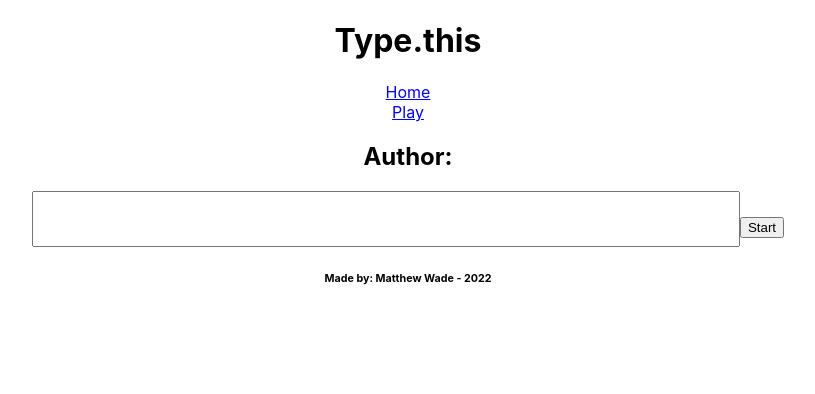
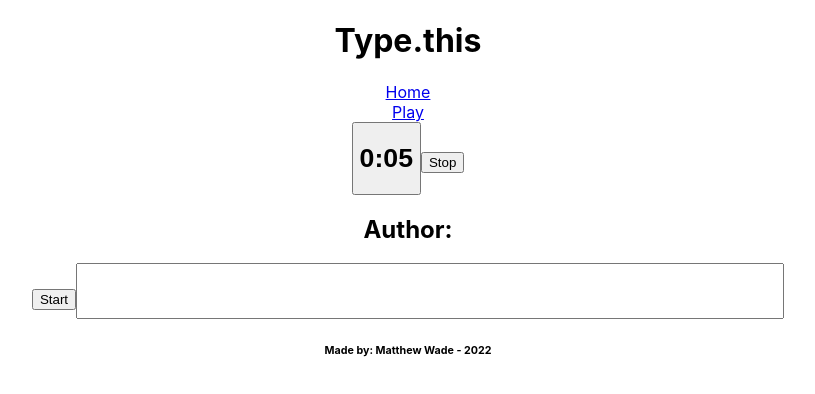
Before and after one commit to tylerwade124/type-this, a React (Create React App) app in the folder react-type-this/: page /game in a window 1280 px wide. Shown: the top 394 px of the page, without its empty margins (232-1047 px from the left). Built offline with nearby package versions, Linux system fonts and the light colour scheme; no server answers.

Commit message:
working timer

```diff
--- a/react-type-this/src/components/Game.jsx
+++ b/react-type-this/src/components/Game.jsx
@@ -1,5 +1,6 @@
 import { useState, useEffect } from 'react'
 import axios from 'axios'
+import Timer from './Timer'
 
 export default function Game () {
 
@@ -57,6 +58,9 @@ export default function Game () {
 
 
 
+
+
+
     if (!game) {
         return <h1>Loading...</h1>
     } else {
@@ -64,10 +68,7 @@ export default function Game () {
 
         return (
             <div>
-
-
-
-
+                <Timer />
                 <h2>Author: {game.author}</h2>
 
 
@@ -76,15 +77,16 @@ export default function Game () {
                     <h3>{game.en}</h3>
 
                     <input
+                        className="start-button"
+                        type="button"
+                        value="Start"
+                        />
+
+                    <input
                         className="user-input"
                         type="text"
                         value={userInput}
                         onChange={handleChange}
-                        />
-                    <input
-                        className="start-button"
-                        type="button"
-                        value="Start"
                         />
 
 
--- a/react-type-this/src/components/Timer.jsx
+++ b/react-type-this/src/components/Timer.jsx
@@ -0,0 +1,56 @@
+import { useEffect, useState } from 'react'
+
+export default function Timer () {
+
+    const [seconds, setSeconds] = useState(0)
+    const [minutes, setMinutes] = useState(0)
+
+
+    var timer=false
+
+    useEffect(() => {
+        timer=setInterval(()=>{
+            setSeconds(seconds+1)
+
+            if(seconds===59) {
+                setMinutes(minutes+1)
+                setSeconds(0)
+            }
+        }, 1000)
+        return ()=> clearInterval(timer)
+
+    })
+
+    const restart=()=>{
+        setSeconds(0)
+        setMinutes(0)
+    }
+
+    const stop = () => {
+        clearInterval(timer)
+        }
+
+
+
+
+
+
+    return (
+        <div className="timer">
+            <div className="container">
+                <div className="timer_container">
+
+                    <button
+                        className="timer-start"
+                        onClick={restart}>
+                    <h1>{minutes<10? ""+minutes: minutes}:{seconds<10? "0"+seconds: seconds}</h1>
+                    </button>
+                    <button onClick={stop}>Stop</button>
+
+
+                </div>
+            </div>
+        </div>
+    )
+
+}
```
